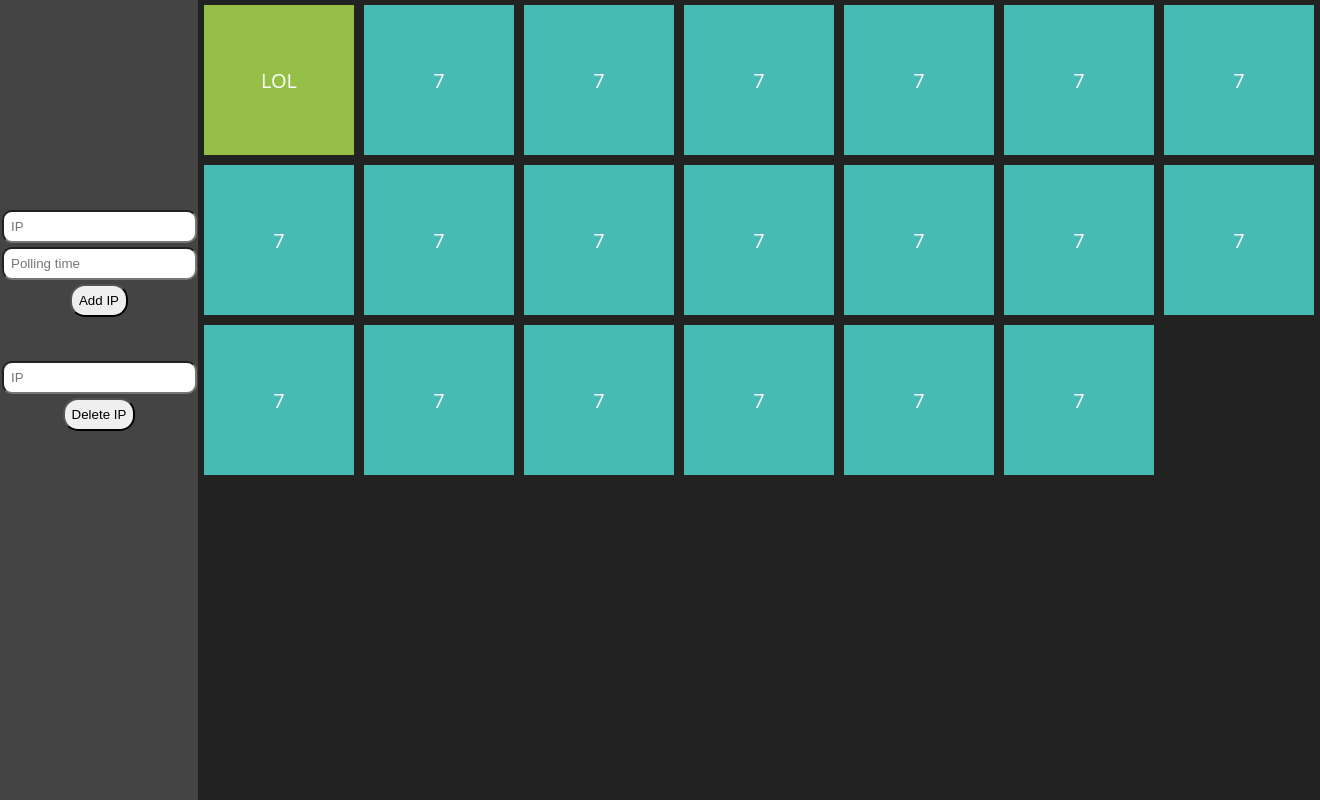
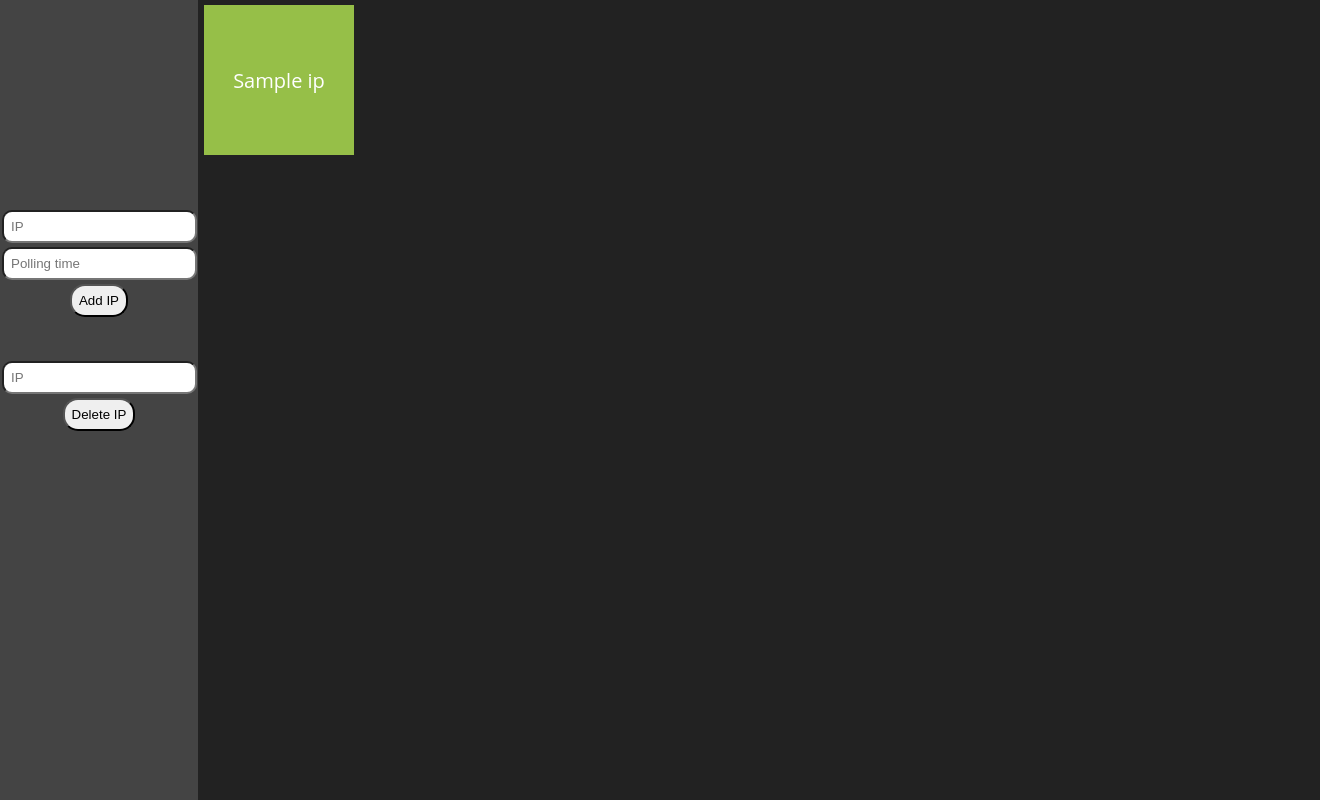
Before and after one commit to adiitya/frozen, a Django app: template dashboard/templates/dashboard/index.html in a window 1320 px wide. Run offline with Django 3.2, Linux system fonts and the light colour scheme; the template is opened without the code that fills it: most values are stand-ins (such as "Sample title", 1, 10 or a date in 2020).

Commit message:
Added initial IPs in index page

```diff
--- a/dashboard/templates/dashboard/index.html
+++ b/dashboard/templates/dashboard/index.html
@@ -30,67 +30,11 @@
 		<div id="status-pane">
 			<div class="gridster">
 				<ul>
+				{% for IP in IPs %}
 			    <li data-row="1" data-col="1" data-sizex="1" data-sizey="1">
-			      <div data-view="Number" style="background-color:#96bf48;">LOL</div>
+			      <div data-view="Number" style="background-color:#96bf48;">{{ IP.name }}</div>
 			    </li>
-
-			    <li data-row="1" data-col="1" data-sizex="1" data-sizey="1">
-			      <div data-view="Number">7</div>
-			    </li>
-			    <li data-row="1" data-col="1" data-sizex="1" data-sizey="1">
-			      <div data-view="Number">7</div>
-			    </li>
-			    <li data-row="1" data-col="1" data-sizex="1" data-sizey="1">
-			      <div data-view="Number">7</div>
-			    </li>
-			    <li data-row="1" data-col="1" data-sizex="1" data-sizey="1">
-			      <div data-view="Number">7</div>
-			    </li>
-			    <li data-row="1" data-col="1" data-sizex="1" data-sizey="1">
-			      <div data-view="Number">7</div>
-			    </li>
-			    <li data-row="1" data-col="1" data-sizex="1" data-sizey="1">
-			      <div data-view="Number">7</div>
-			    </li>
-			    <li data-row="1" data-col="1" data-sizex="1" data-sizey="1">
-			      <div data-view="Number">7</div>
-			    </li>
-			    <li data-row="1" data-col="1" data-sizex="1" data-sizey="1">
-			      <div data-view="Number">7</div>
-			    </li>
-			    <li data-row="1" data-col="1" data-sizex="1" data-sizey="1">
-			      <div data-view="Number">7</div>
-			    </li>
-			    <li data-row="1" data-col="1" data-sizex="1" data-sizey="1">
-			      <div data-view="Number">7</div>
-			    </li>
-			    <li data-row="1" data-col="1" data-sizex="1" data-sizey="1">
-			      <div data-view="Number">7</div>
-			    </li>
-			    <li data-row="1" data-col="1" data-sizex="1" data-sizey="1">
-			      <div data-view="Number">7</div>
-			    </li>
-			    <li data-row="1" data-col="1" data-sizex="1" data-sizey="1">
-			      <div data-view="Number">7</div>
-			    </li>
-			    <li data-row="1" data-col="1" data-sizex="1" data-sizey="1">
-			      <div data-view="Number">7</div>
-			    </li>
-			    <li data-row="1" data-col="1" data-sizex="1" data-sizey="1">
-			      <div data-view="Number">7</div>
-			    </li>
-			    <li data-row="1" data-col="1" data-sizex="1" data-sizey="1">
-			      <div data-view="Number">7</div>
-			    </li>
-			    <li data-row="1" data-col="1" data-sizex="1" data-sizey="1">
-			      <div data-view="Number">7</div>
-			    </li>
-			    <li data-row="1" data-col="1" data-sizex="1" data-sizey="1">
-			      <div data-view="Number">7</div>
-			    </li>
-			    <li data-row="1" data-col="1" data-sizex="1" data-sizey="1">
-			      <div data-view="Number">7</div>
-			    </li>
+				{% endfor %}
 			  </ul>
 			</div>
 		</div>
--- a/dashboard/views.py
+++ b/dashboard/views.py
@@ -13,7 +13,11 @@ import json, time
 # Create your views here.
 
 def index(request):
-        return render(request, 'dashboard/index.html')
+    UserIpMaps = UserIpMap.objects.filter(client = request.user)
+    IPs = []
+    for userIpMap in UserIpMaps:
+        IPs.append(userIpMap.ip)
+    return render(request, 'dashboard/index.html', {'IPs' : IPs})
 
 
 def user_login(request):
```
